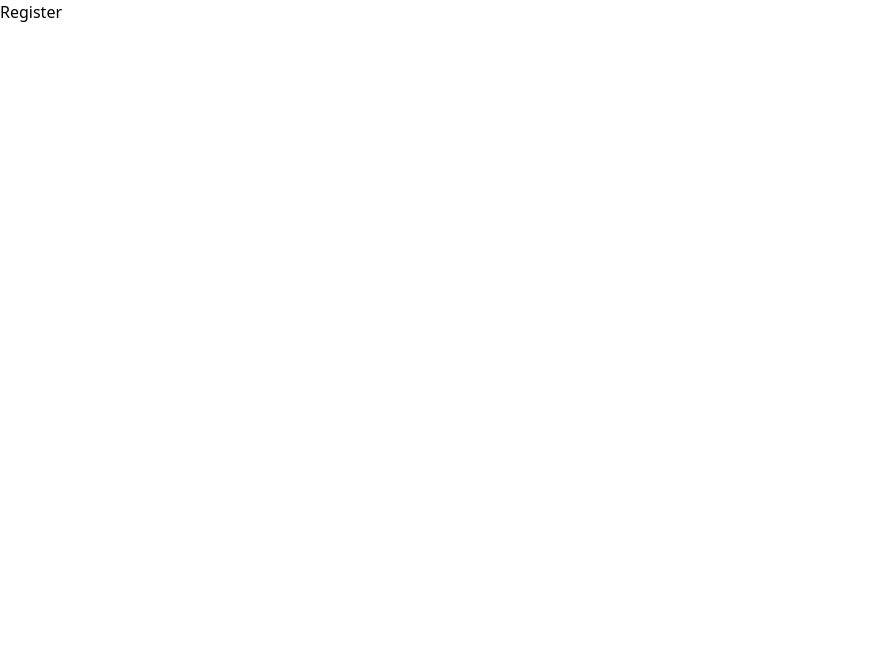
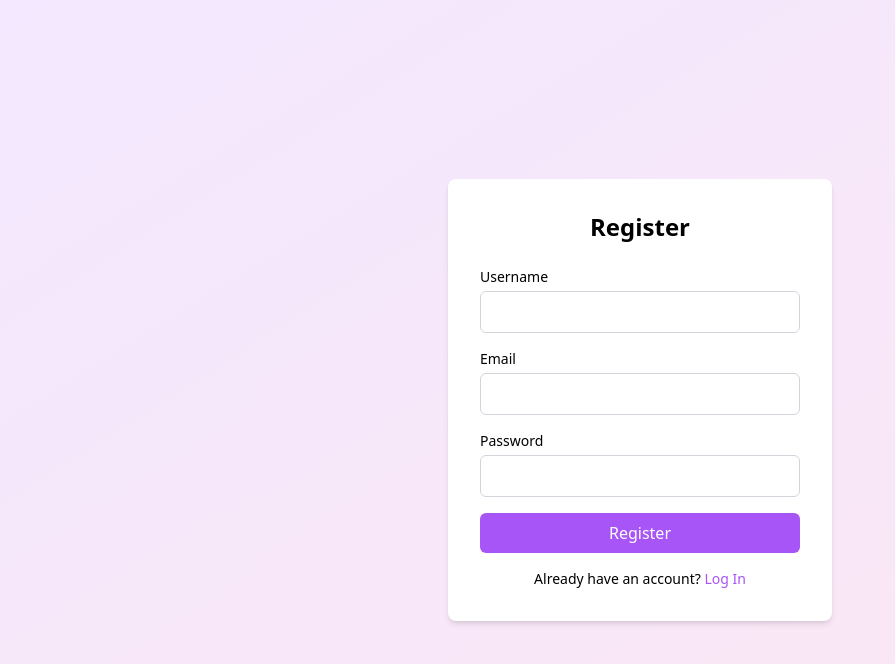
Before and after one commit to Artenida/Library_System, a React (Vite) app in the folder client/: page /register in a window 1280 px wide. Shown: the top 664 px of the page, without its empty margins (0-895 px from the left). Built offline with nearby package versions, Linux system fonts and the light colour scheme.

Commit message:
Login and Register form design and validation

```diff
--- a/client/src/pages/auth/Login.tsx
+++ b/client/src/pages/auth/Login.tsx
@@ -1,3 +1,69 @@
-export const Login = () => {
-    return <div>Login Page</div>
-}
+import React, { useState } from "react";
+import { validateUser } from "../../utils/validation";
+
+const Login = () => {
+  const [email, setEmail] = useState("");
+  const [password, setPassword] = useState("");
+  const [errors, setErrors] = useState<{ email?: string; password?: string }>({});
+
+  const handleSubmit = (e: React.FormEvent) => {
+    e.preventDefault();
+    const validationErrors = validateUser({ email, password });
+    setErrors(validationErrors);
+    if (Object.keys(validationErrors).length > 0) return;
+
+    alert(`Login submitted\nEmail: ${email}\nPassword: ${password}`);
+  };
+
+  return (
+    <div className="flex items-center justify-center min-h-screen bg-gradient-to-br from-purple-100 to-pink-100 px-4">
+      <div className="bg-white p-8 rounded-lg shadow-md w-full max-w-sm">
+        <h2 className="text-2xl font-bold text-center mb-6">Log In</h2>
+
+        <form onSubmit={handleSubmit} className="flex flex-col gap-4">
+          <div>
+            <label className="block text-sm font-medium mb-1">Email</label>
+            <input
+              type="email"
+              value={email}
+              onChange={(e) => setEmail(e.target.value)}
+              className={`w-full px-3 py-2 border rounded-md focus:outline-none focus:ring-2 focus:ring-purple-400 ${
+                errors.email ? "border-red-500" : "border-gray-300"
+              }`}
+            />
+            {errors.email && <p className="text-red-500 text-sm mt-1">{errors.email}</p>}
+          </div>
+
+          <div>
+            <label className="block text-sm font-medium mb-1">Password</label>
+            <input
+              type="password"
+              value={password}
+              onChange={(e) => setPassword(e.target.value)}
+              className={`w-full px-3 py-2 border rounded-md focus:outline-none focus:ring-2 focus:ring-purple-400 ${
+                errors.password ? "border-red-500" : "border-gray-300"
+              }`}
+            />
+            {errors.password && <p className="text-red-500 text-sm mt-1">{errors.password}</p>}
+          </div>
+
+          <button
+            type="submit"
+            className="w-full bg-purple-500 text-white py-2 rounded-md hover:bg-purple-600 transition-colors"
+          >
+            Log In
+          </button>
+        </form>
+
+        <p className="text-sm text-center mt-4">
+          Don't have an account?{" "}
+          <a href="/register" className="text-purple-500 hover:underline">
+            Sign Up
+          </a>
+        </p>
+      </div>
+    </div>
+  );
+};
+
+export default Login;
--- a/client/src/pages/auth/Register.tsx
+++ b/client/src/pages/auth/Register.tsx
@@ -1,3 +1,92 @@
-export const Register = () => {
-    return <div>Register</div>
-}
+import React, { useState } from "react";
+import { validateUser } from "../../utils/validation";
+
+const Register = () => {
+  const [username, setUsername] = useState("");
+  const [email, setEmail] = useState("");
+  const [password, setPassword] = useState("");
+  const [errors, setErrors] = useState<{ username?: string; email?: string; password?: string }>({});
+
+  const handleSubmit = (e: React.FormEvent) => {
+    e.preventDefault();
+
+    const validationErrors = validateUser({ username, email, password });
+
+    setErrors(validationErrors);
+    if (Object.keys(validationErrors).length > 0) return;
+
+    const dataToSend = {
+      username,
+      email,
+      password,
+      role: "user",
+    };
+
+    alert(`Register submitted\nUsername: ${username}\nEmail: ${email}\nRole: ${dataToSend.role}`);
+  };
+
+  return (
+    <div className="flex items-center justify-center min-h-screen bg-gradient-to-br from-purple-100 to-pink-100 px-4">
+      <div className="bg-white p-8 rounded-lg shadow-md w-full max-w-sm">
+        <h2 className="text-2xl font-bold text-center mb-6">Register</h2>
+
+        <form onSubmit={handleSubmit} className="flex flex-col gap-4">
+          <div>
+            <label className="block text-sm font-medium mb-1">Username</label>
+            <input
+              type="text"
+              value={username}
+              onChange={(e) => setUsername(e.target.value)}
+              className={`w-full px-3 py-2 border rounded-md focus:outline-none focus:ring-2 focus:ring-purple-400 ${
+                errors.username ? "border-red-500" : "border-gray-300"
+              }`}
+            />
+            {errors.username && <p className="text-red-500 text-sm mt-1">{errors.username}</p>}
+          </div>
+
+          <div>
+            <label className="block text-sm font-medium mb-1">Email</label>
+            <input
+              type="email"
+              value={email}
+              onChange={(e) => setEmail(e.target.value)}
+              className={`w-full px-3 py-2 border rounded-md focus:outline-none focus:ring-2 focus:ring-purple-400 ${
+                errors.email ? "border-red-500" : "border-gray-300"
+              }`}
+            />
+            {errors.email && <p className="text-red-500 text-sm mt-1">{errors.email}</p>}
+          </div>
+
+          <div>
+            <label className="block text-sm font-medium mb-1">Password</label>
+            <input
+              type="password"
+              value={password}
+              onChange={(e) => setPassword(e.target.value)}
+              className={`w-full px-3 py-2 border rounded-md focus:outline-none focus:ring-2 focus:ring-purple-400 ${
+                errors.password ? "border-red-500" : "border-gray-300"
+              }`}
+            />
+            {errors.password && <p className="text-red-500 text-sm mt-1">{errors.password}</p>}
+          </div>
+
+          <button
+            type="submit"
+            className="w-full bg-purple-500 text-white py-2 rounded-md hover:bg-purple-600 transition-colors"
+          >
+            Register
+          </button>
+        </form>
+
+        <p className="text-sm text-center mt-4">
+          Already have an account?{" "}
+          <a href="/login" className="text-purple-500 hover:underline">
+            Log In
+          </a>
+        </p>
+      </div>
+    </div>
+  );
+};
+
+export default Register;
--- a/client/src/routes/AppRoutes.tsx
+++ b/client/src/routes/AppRoutes.tsx
@@ -1,8 +1,8 @@
 import { BrowserRouter, Routes, Route } from "react-router-dom";
-import { Login } from "../pages/auth/Login";
-import { Register } from "../pages/auth/Register";
 import ProtectedRoute from "./ProtectedRoutes";
 import { Home } from "../pages/user/Home";
+import Login from "../pages/auth/Login";
+import Register from "../pages/auth/Register";
 
 const AppRoutes = () => {
   return (
--- /dev/null
+++ b/client/src/utils/validation.ts
@@ -0,0 +1,43 @@
+export interface UserValues {
+  username?: string;
+  email: string;
+  password: string;
+  role?: "user" | "admin";
+}
+
+export interface UserErrors {
+  username?: string;
+  email?: string;
+  password?: string;
+  role?: string;
+}
+
+export const validateUser = (values: UserValues): UserErrors => {
+  const errors: UserErrors = {};
+
+  if ("username" in values) {
+    if (!values.username || values.username.trim() === "") {
+      errors.username = "Username is required";
+    }
+  }
+
+  if (!values.email) {
+    errors.email = "Email is required";
+  } else if (!/\S+@\S+\.\S+/.test(values.email)) {
+    errors.email = "Email is invalid";
+  }
+
+  if (!values.password) {
+    errors.password = "Password is required";
+  } else if (values.password.length < 6) {
+    errors.password = "Password must be at least 6 characters";
+  }
+
+  if ("role" in values) {
+    if (values.role && !["user", "admin"].includes(values.role)) {
+      errors.role = "Role must be either user or admin";
+    }
+  }
+
+  return errors;
+};
```
